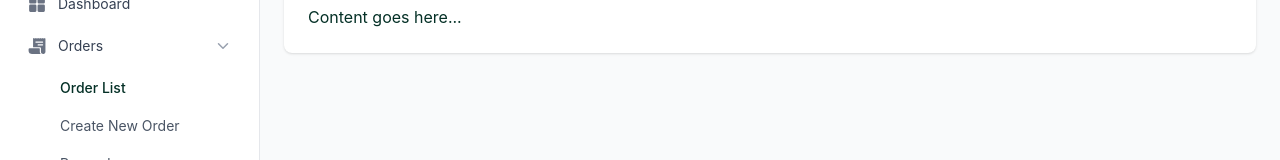
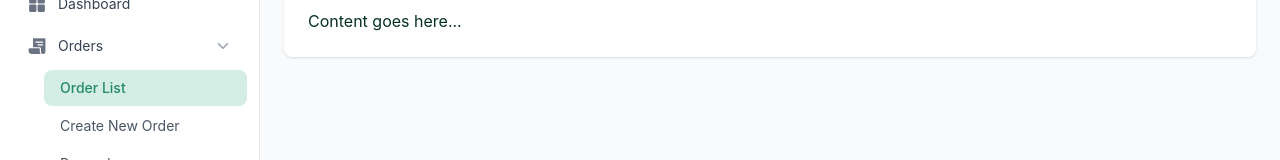
Before and after one commit to NghiaDPTWorkk/fe-eyewear-swp391, a React (Vite) app in the folder frontend/: page /salestaff/dashboard in a window 1280 px wide. Both pictures are taken after a click on the button "Orders". Shown: the part 188-348 px from the top of the page. Built offline with nearby package versions, Linux system fonts and the light colour scheme.

Commit message:
KAN-45 fix: css, height header and main component

```diff
--- a/frontend/src/components/layout/staff-core/HeaderStaff.tsx
+++ b/frontend/src/components/layout/staff-core/HeaderStaff.tsx
@@ -19,7 +19,7 @@ export function HeaderStaff({
   return (
     <header className="w-full bg-white border-b border-neutral-200">
       <Container maxWidth={containerWidth} justify={containerJustify}>
-        <div className="flex items-center justify-between w-full h-[60px] gap-2 md:gap-4">
+        <div className="flex items-center justify-between w-full h-[63.5px] gap-2 md:gap-4">
           {left && <div className="hidden sm:flex items-center">{left}</div>}
           {center && <div className="flex-1 flex justify-center px-2 md:px-0">{center}</div>}
           <div className="flex items-center shrink-0">{right}</div>
--- a/frontend/src/components/layout/staff-core/sidebar/MenuItem.tsx
+++ b/frontend/src/components/layout/staff-core/sidebar/MenuItem.tsx
@@ -34,7 +34,9 @@ export function MenuItem({
       <button
         onClick={handleClick}
         className={`w-full flex items-center gap-3 px-4 py-2.5 rounded-lg transition-all ${
-          active ? 'bg-mint-50 text-mint-600 font-medium' : 'text-gray-700 hover:bg-gray-50'
+          active
+            ? 'bg-primary-200 text-primary-800 font-medium'
+            : 'text-gray-700 hover:bg-primary-100'
         }`}
       >
         {icon && (
@@ -70,7 +72,9 @@ export function SubMenuItem({
     <button
       onClick={onClick}
       className={`w-full text-left px-4 py-2 text-sm rounded-lg transition-colors ${
-        active ? 'bg-mint-50 text-mint-600 font-medium' : 'text-gray-600 hover:bg-gray-50'
+        active
+          ? 'bg-primary-200 text-primary-800 font-medium'
+          : 'text-gray-600 hover:bg-primary-100'
       }`}
     >
       {label}
```
